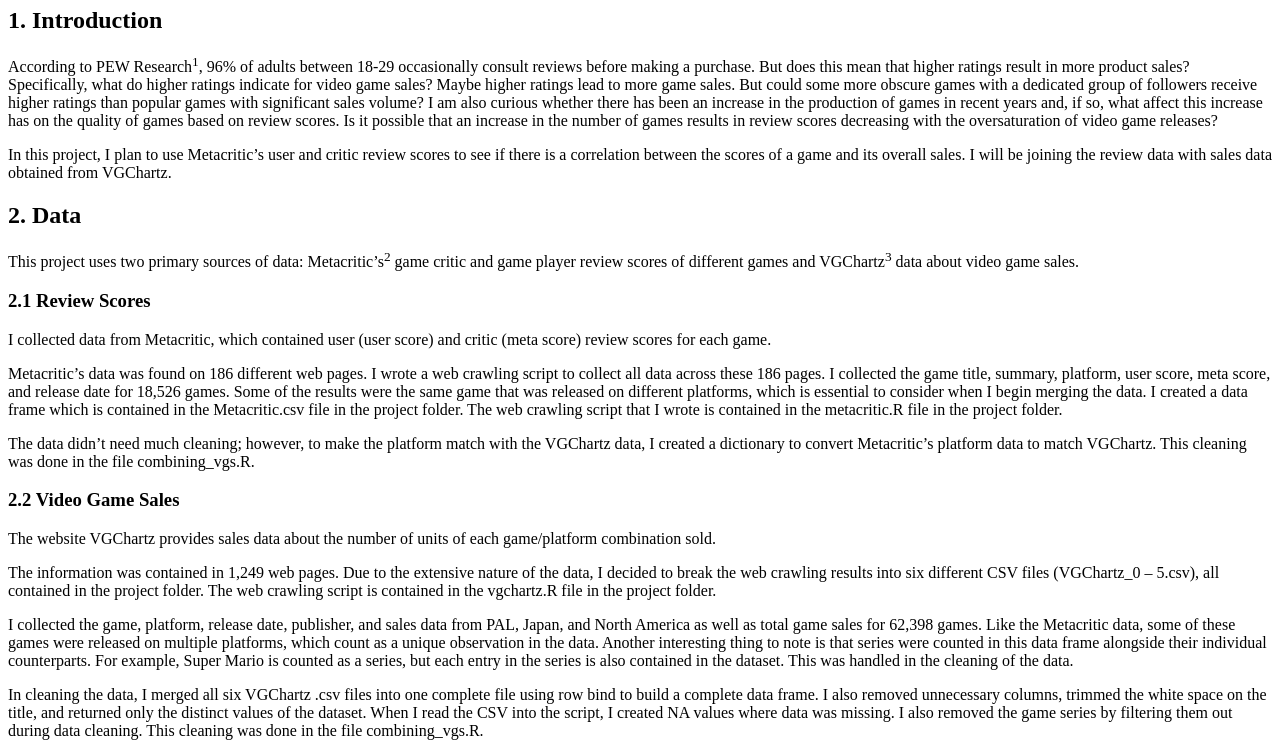
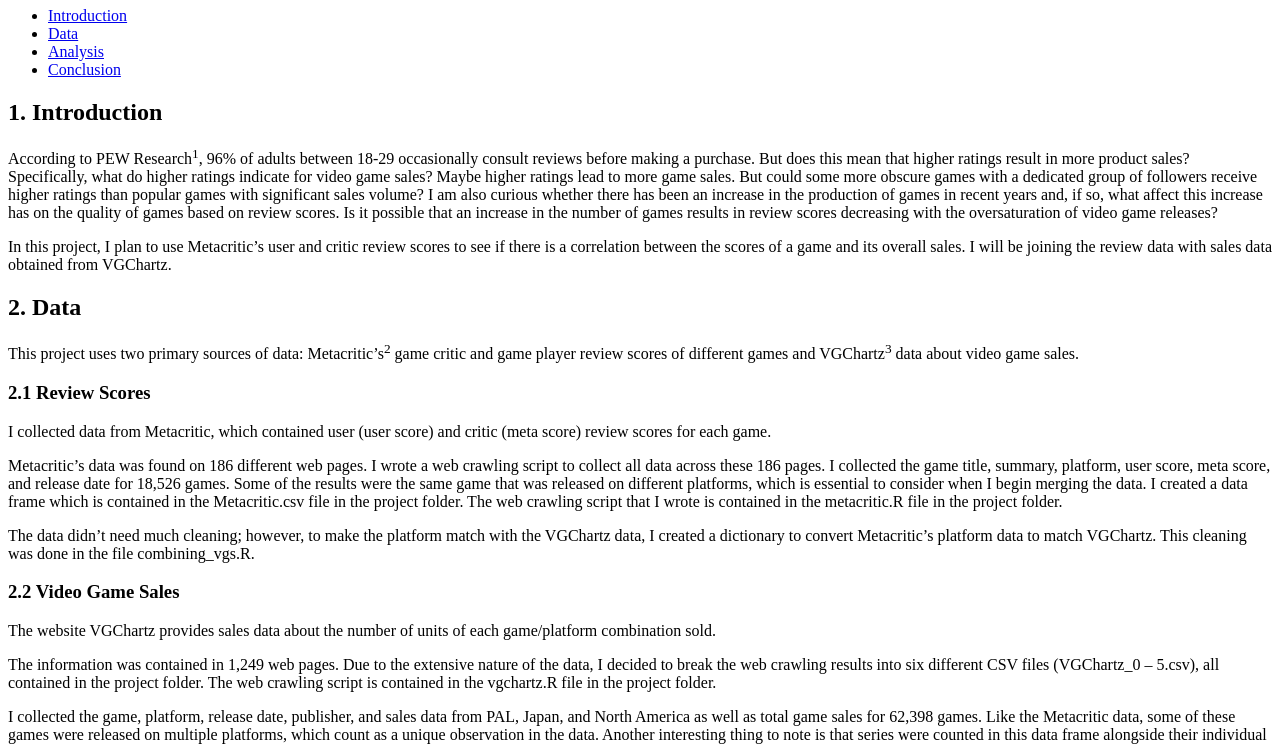
Before and after one commit to jkalyviaris0506/3300-moduel7, a plain HTML site: page index.html in a window 1280 px wide. Shown: the part 73-818 px from the top of the page. Drawn offline with Linux system fonts and the light colour scheme.

Commit message:
add links to the sections

```diff
--- a/index.html
+++ b/index.html
@@ -9,7 +9,14 @@
     <header>
       <h1>Video Game Sales and Metacritic Scores</h1>
     </header>
-    <nav></nav>
+    <nav>
+      <ul>
+        <li><a href="#introduction">Introduction</a></li>
+        <li><a href="#data">Data</a></li>
+        <li><a href="#analysis">Analysis</a></li>
+        <li><a href="#conclusion">Conclusion</a></li>
+      </ul>
+    </nav>
     <main>
       <section id="introduction">
         <h2>1. Introduction</h2>
```
